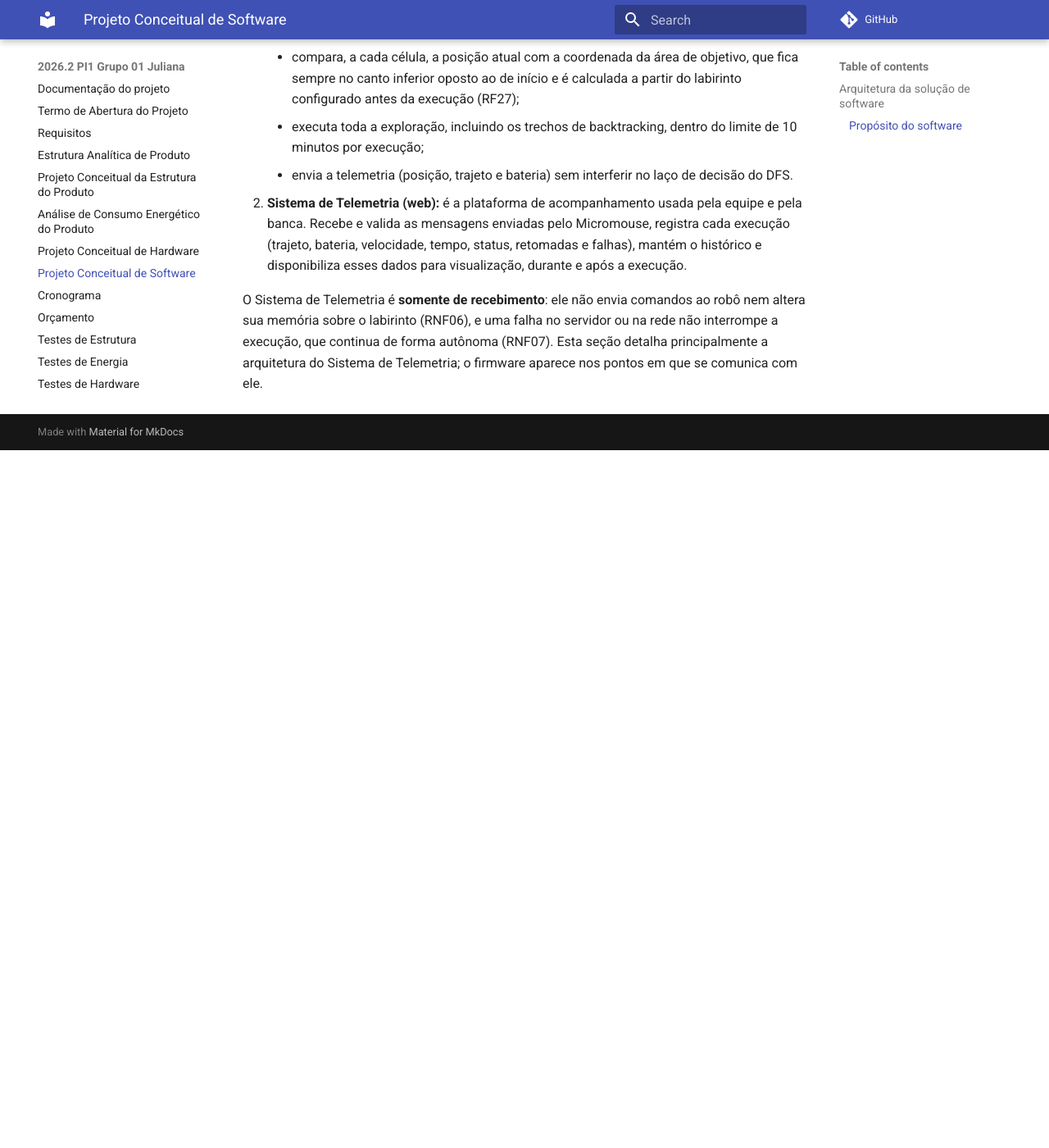
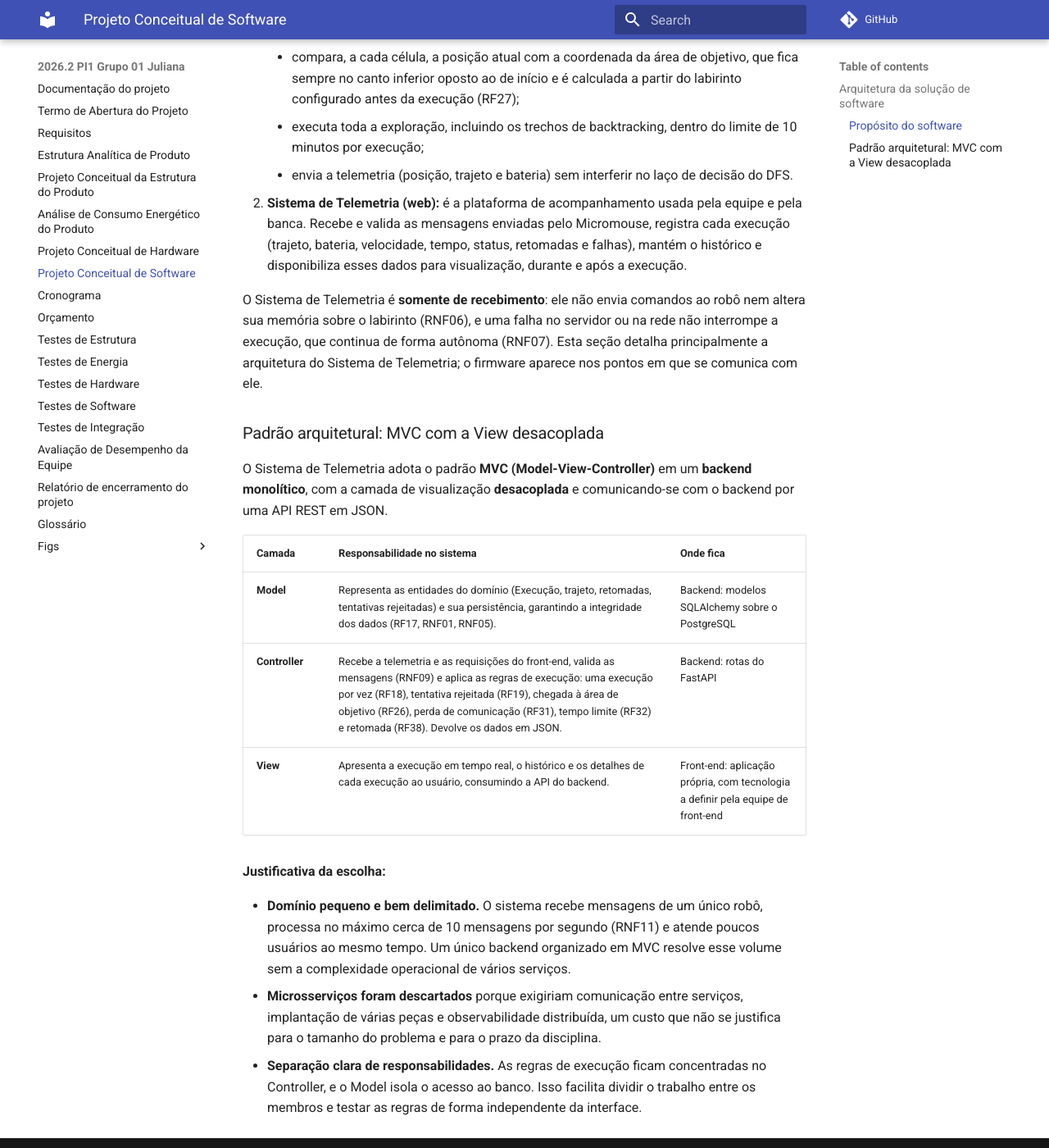
Before and after one commit to fcte-pi1/2026_2_PI1_Grupo01_Juliana, an MkDocs documentation site: the page built from docs/4.4 - Projeto conceitual de software.md, in a window 1280 px wide and 1400 px high, scrolled down 1541 px. Shown: the whole window at 82% size. Built offline with MkDocs 1.6.1 and Material for MkDocs 9.7.7, drawn with Linux system fonts in a browser that asks for light colours; comment, search, counter and statistics services are not loaded; before the commit the page ends 2090 px from its top, so only the background shows below that.

Commit message:
docs: definir padrão arquitetural MVC com view desacoplada

```diff
--- a/docs/4.4 - Projeto conceitual de software.md
+++ b/docs/4.4 - Projeto conceitual de software.md
@@ -42,3 +42,19 @@ O software do projeto tem dois papéis complementares dentro do sistema do Micro
 2. **Sistema de Telemetria (web):** é a plataforma de acompanhamento usada pela equipe e pela banca. Recebe e valida as mensagens enviadas pelo Micromouse, registra cada execução (trajeto, bateria, velocidade, tempo, status, retomadas e falhas), mantém o histórico e disponibiliza esses dados para visualização, durante e após a execução.
 
 O Sistema de Telemetria é **somente de recebimento**: ele não envia comandos ao robô nem altera sua memória sobre o labirinto (RNF06), e uma falha no servidor ou na rede não interrompe a execução, que continua de forma autônoma (RNF07). Esta seção detalha principalmente a arquitetura do Sistema de Telemetria; o firmware aparece nos pontos em que se comunica com ele.
+
+### Padrão arquitetural: MVC com a View desacoplada
+
+O Sistema de Telemetria adota o padrão **MVC (Model-View-Controller)** em um **backend monolítico**, com a camada de visualização **desacoplada** e comunicando-se com o backend por uma API REST em JSON.
+
+| Camada | Responsabilidade no sistema | Onde fica |
+| :--- | :--- | :--- |
+| **Model** | Representa as entidades do domínio (Execução, trajeto, retomadas, tentativas rejeitadas) e sua persistência, garantindo a integridade dos dados (RF17, RNF01, RNF05). | Backend: modelos SQLAlchemy sobre o PostgreSQL |
+| **Controller** | Recebe a telemetria e as requisições do front-end, valida as mensagens (RNF09) e aplica as regras de execução: uma execução por vez (RF18), tentativa rejeitada (RF19), chegada à área de objetivo (RF26), perda de comunicação (RF31), tempo limite (RF32) e retomada (RF38). Devolve os dados em JSON. | Backend: rotas do FastAPI |
+| **View** | Apresenta a execução em tempo real, o histórico e os detalhes de cada execução ao usuário, consumindo a API do backend. | Front-end: aplicação própria, com tecnologia a definir pela equipe de front-end |
+
+**Justificativa da escolha:**
+
+- **Domínio pequeno e bem delimitado.** O sistema recebe mensagens de um único robô, processa no máximo cerca de 10 mensagens por segundo (RNF11) e atende poucos usuários ao mesmo tempo. Um único backend organizado em MVC resolve esse volume sem a complexidade operacional de vários serviços.
+- **Microsserviços foram descartados** porque exigiriam comunicação entre serviços, implantação de várias peças e observabilidade distribuída, um custo que não se justifica para o tamanho do problema e para o prazo da disciplina.
+- **Separação clara de responsabilidades.** As regras de execução ficam concentradas no Controller, e o Model isola o acesso ao banco. Isso facilita dividir o trabalho entre os membros e testar as regras de forma independente da interface.
```
